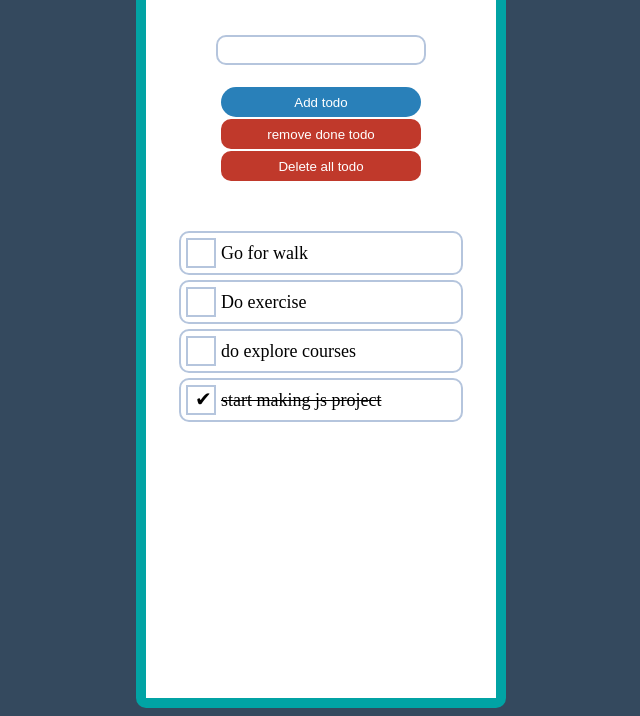
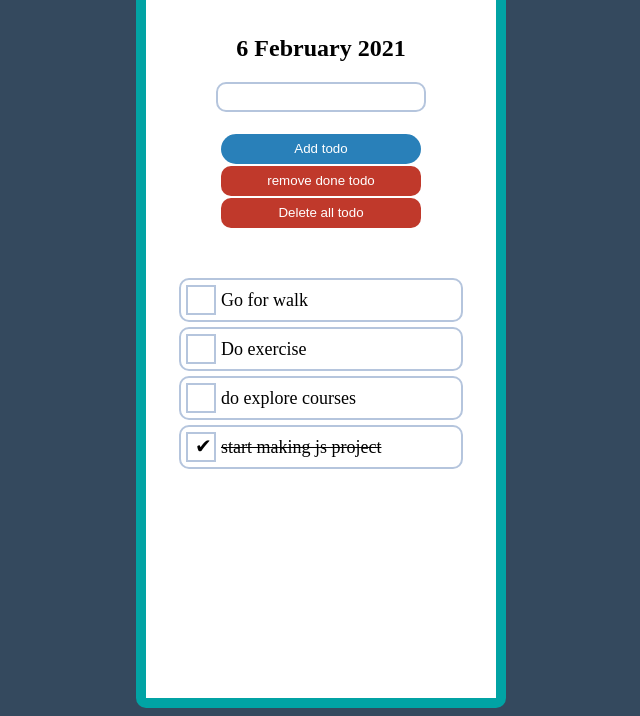
Before and after one commit to nikarun/Mytodos, a plain HTML site: page index.html in a window 1280 px wide. Shown: the part 120-836 px from the top of the page, without its empty margins (319-959 px from the left). Drawn offline with Linux system fonts and the light colour scheme.

Commit message:
updated display of todos date mentioned at top

```diff
--- a/index.html
+++ b/index.html
@@ -12,6 +12,7 @@
     <div id="container">
         <div class="controls">
             <h1>My Todos</h1>
+            <h2 id="displayDate"></h2>
             <p style='color:red'></p>
             <input type="text" id="input"><br>
             <button type="button" id="add">Add todo</button>
--- a/script.js
+++ b/script.js
@@ -11,7 +11,9 @@ removeAllButton.addEventListener("click",()=>{ ul.remove(); });
 
 var getlist=document.getElementsByClassName("mycheck")[0];
 var getinput=document.getElementById("check")
-
+var date=new Date();
+var months = ["January", "February", "March", "April", "May", "June", "July", "August", "September", "October", "November", "December"];
+document.getElementById('displayDate').innerHTML=`${date.getDate()} ${months[date.getMonth()]} ${date.getFullYear()}`
 
 
 function addItem(){
@@ -46,7 +48,7 @@ function addItem(){
      ul.appendChild(li);
      li.appendChild(checkbox);
      li.appendChild(label);
-     ul.insertBefore(li,ul.childNodes[0])//to insert your new todo at top
+     //ul.insertBefore(li,ul.childNodes[0])//to insert your new todo at top
 
      //for delay so that could clearly see todos getting added to list
      setTimeout(()=>{
```
